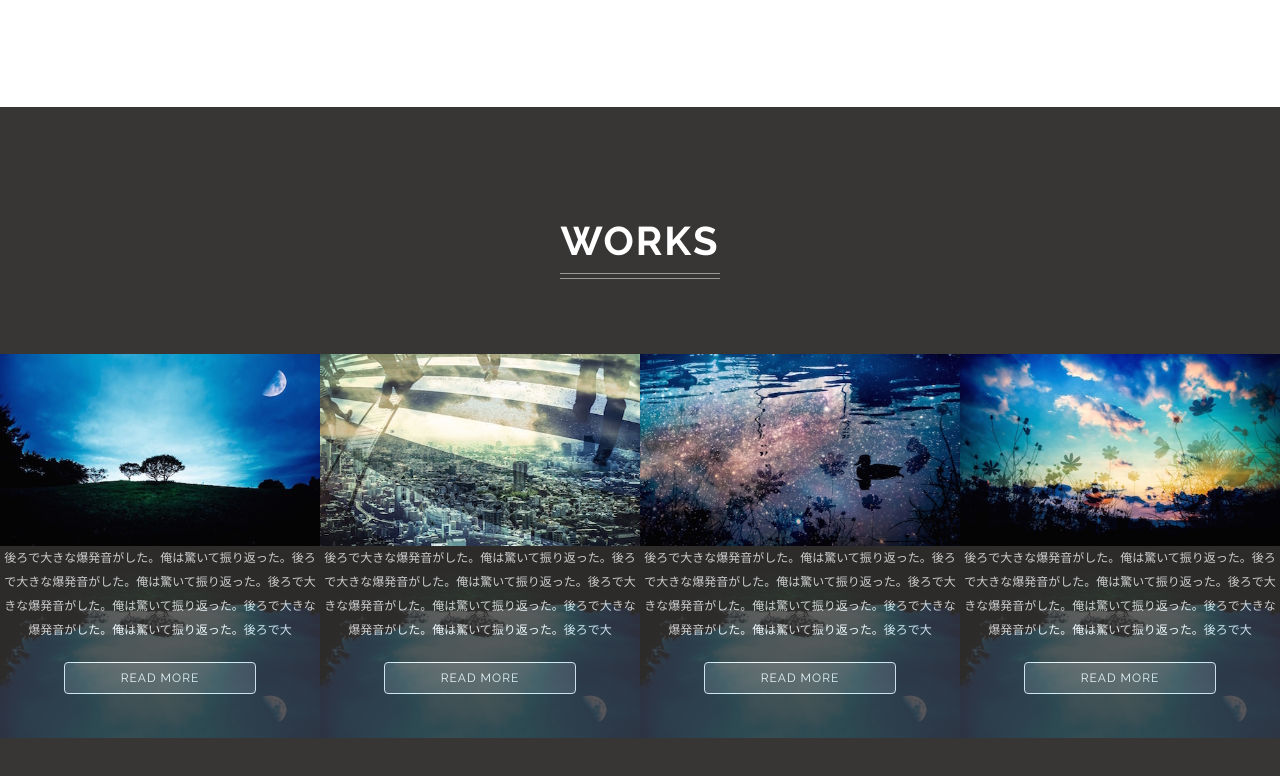
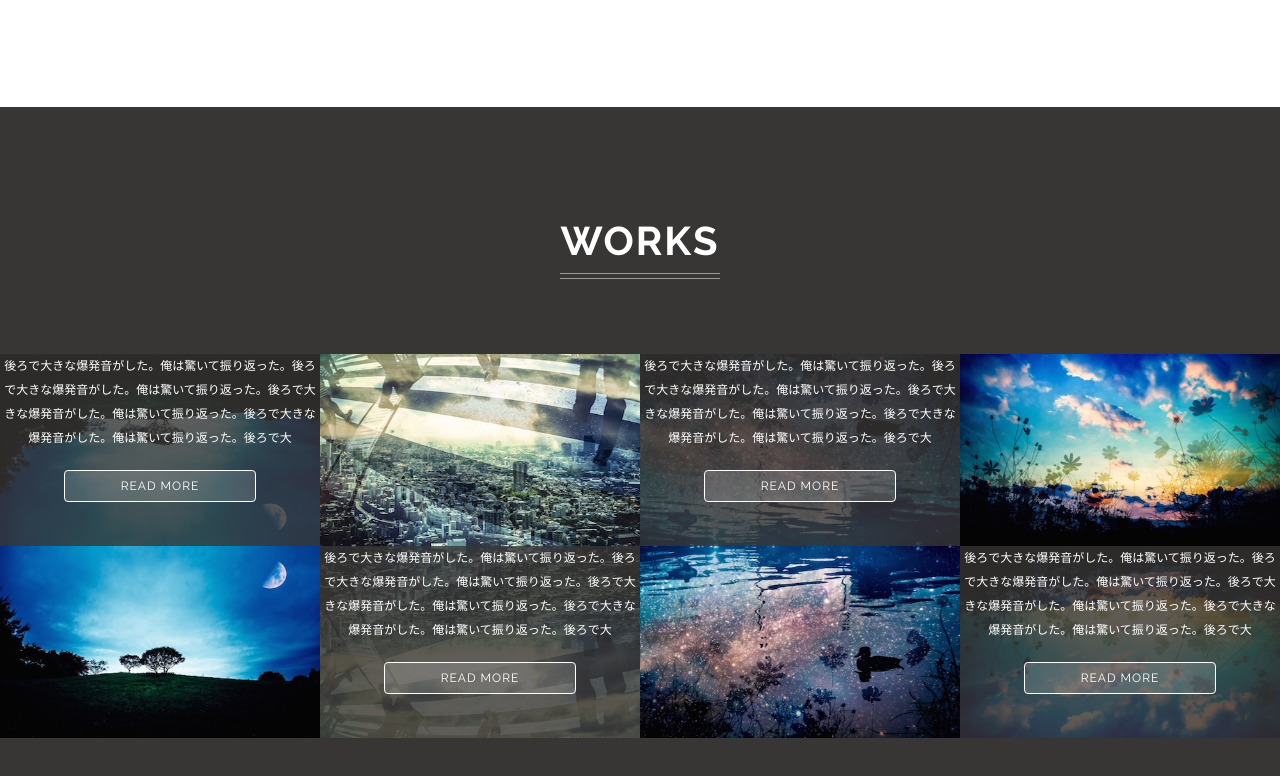
Before and after one commit to mymany/markup_practice, a plain HTML site: page singlepage-layout/index.html in a window 1280 px wide. Shown: the part 988-1764 px from the top of the page. Drawn offline with Linux system fonts and the light colour scheme.

Commit message:
[update] レイアウトの大枠のコーディング

```diff
--- a/singlepage-layout/css/style.css
+++ b/singlepage-layout/css/style.css
@@ -122,18 +122,40 @@ body {
     left: 0;
     width: 100%;
     height: 50%;
-    background: url('../images/tree.jpg') no-repeat;
+    background: no-repeat;
     background-size: 100% 100%;
     opacity: 0.2;
     /* 上下の反転 */
     transform: scaleY(-1);
 }
+.work-box.tree::after {
+    background-image: url('../images/tree.jpg');
+}
+.work-box.building::after {
+    background-image: url('../images/building.jpg');
+}
+.work-box.lake::after {
+    background-image: url('../images/lake.jpg');
+}
+.work-box.sky::after {
+    background-image: url('../images/sky.jpg');
+}
+.work-box:nth-child(odd) .work-image {
+    margin: 60% 0 0;
+}
+.work-box:nth-child(odd) .work-description,
+.work-box:nth-child(odd)::after {
+    top: 0;
+}
+
 .work-description {
     position: absolute;
     top: 50%;
     left: 0;
     width: 100%;
     height: 50%;
+    z-index: 1;
+    overflow-y: auto;
 }
 .work-image {
     display: block;
--- a/singlepage-layout/index.html
+++ b/singlepage-layout/index.html
@@ -25,7 +25,7 @@
     <section class="works">
         <h2 class="heading">WORKS</h2>
         <div class="works-wrapper">
-            <div class="work-box">
+            <div class="work-box tree">
                 <img class="work-image" src="./images/tree.jpg" alt="#">
                 <div class="work-description">
                     <div class="work-description-inner">
@@ -36,7 +36,7 @@
                     </div>
                 </div>
             </div>
-            <div class="work-box">
+            <div class="work-box building">
                 <img class="work-image" src="./images/building.jpg" alt="#">
                 <div class="work-description">
                     <div class="work-description-inner">
@@ -47,7 +47,7 @@
                     </div>
                 </div>
             </div>
-            <div class="work-box">
+            <div class="work-box lake">
                 <img class="work-image" src="./images/lake.jpg" alt="#">
                 <div class="work-description">
                     <div class="work-description-inner">
@@ -58,7 +58,7 @@
                     </div>
                 </div>
             </div>
-            <div class="work-box">
+            <div class="work-box sky">
                 <img class="work-image" src="./images/sky.jpg" alt="#">
                 <div class="work-description">
                     <div class="work-description-inner">
```
